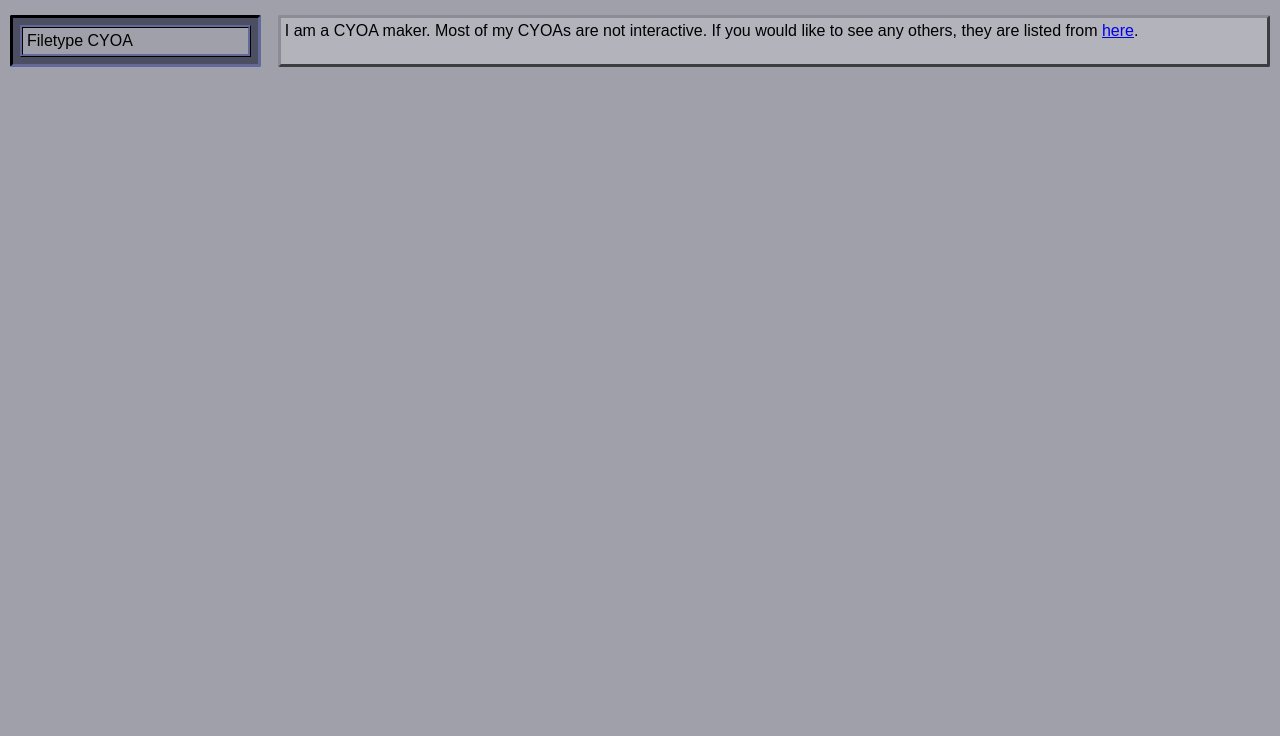
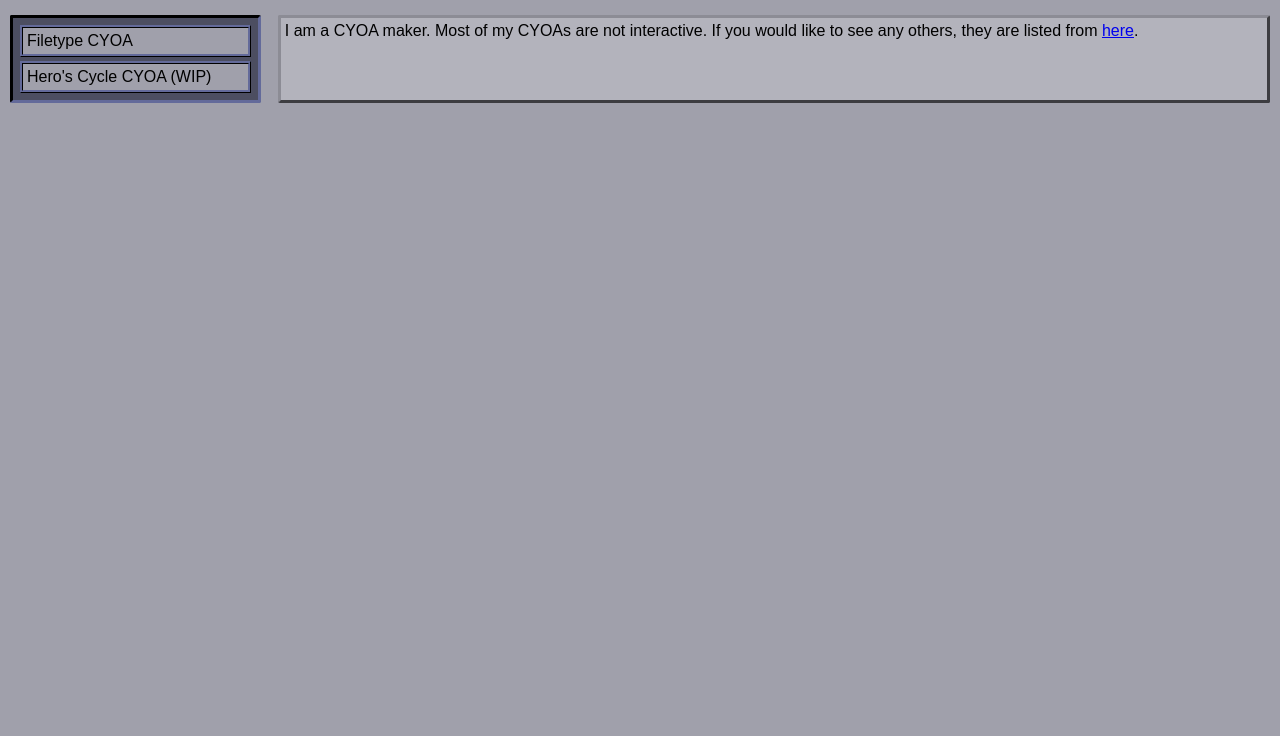
Before and after one commit to 571418923/571418923.github.io, a plain HTML site: page index.html in a window 1280 px wide. Shown: the part 64-800 px from the top of the page. Drawn offline with Linux system fonts and the light colour scheme.

Commit message:
Update index.html

```diff
--- a/index.html
+++ b/index.html
@@ -22,6 +22,15 @@
 							</a>
 						</td>
 					</tr>
+					<tr>
+						<td>
+							<a href="herocycle.html" style="color: black; text-decoration: none">
+								<button class="link-box" type="button">
+									Hero's Cycle CYOA (WIP)
+								</button>
+							</a>
+						</td>
+					</tr>
 				</table>
 			</td>
 			<td style="width:1%">
```
